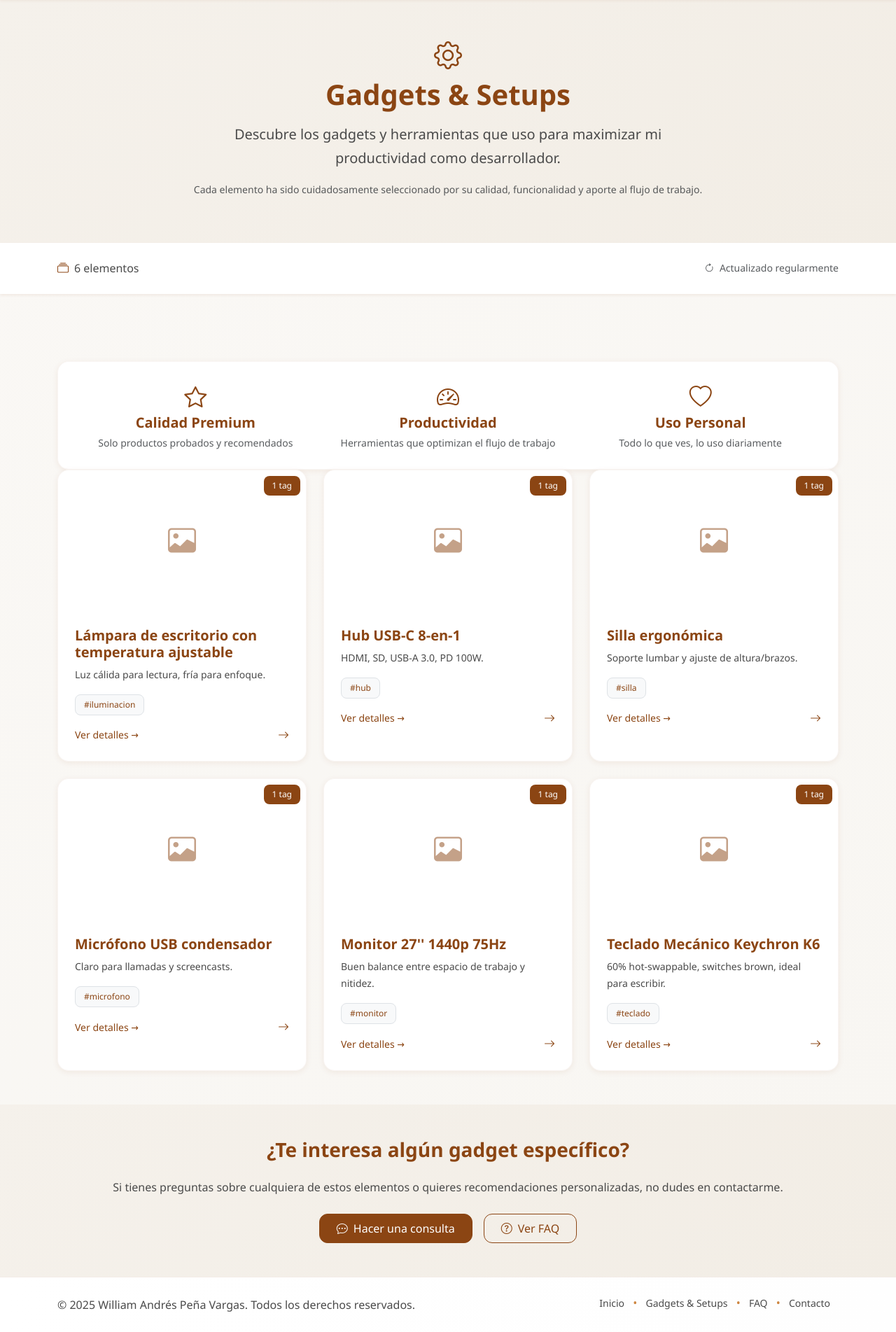
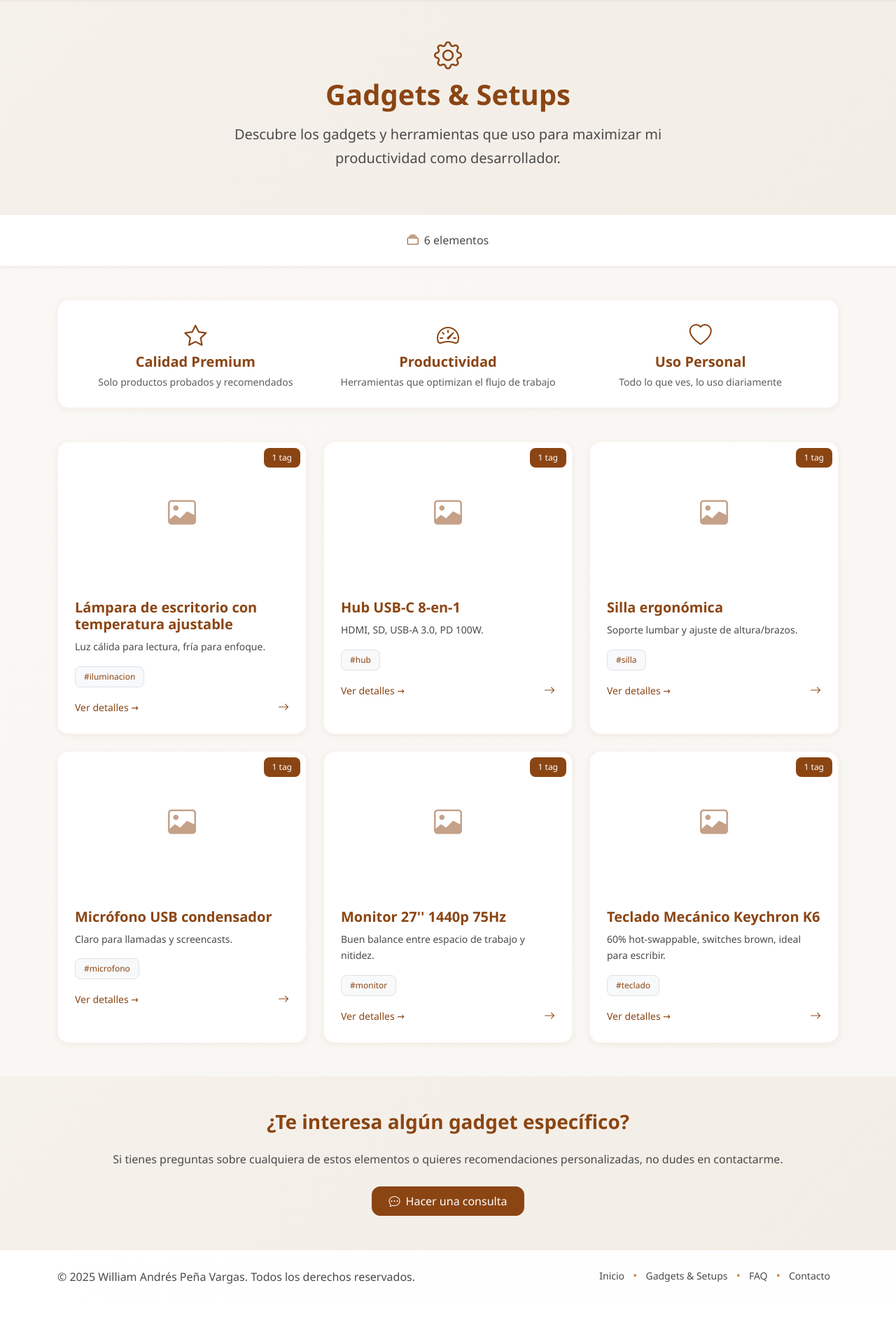
Before and after one commit to ZyFalo/Mi-Portafolio-Prod, a Django app: page /open/ in a window 1280 px wide. Shown: the part 72-1975 px from the top of the page at 70% size. After the commit the page ends 1906 px from the top, so only its background shows below. Run offline with Django 5.2, Linux system fonts and the light colour scheme; data comes from the database, SQL or seed files in the repository.

Commit message:
Actualizar texto de descripción y mejorar la presentación en la plantilla de gadgets y setups

```diff
--- a/templates/core/home.html
+++ b/templates/core/home.html
@@ -14,7 +14,7 @@
                     <br>
                     Peña Vargas
                 </h1>
-                <p class="text-main fs-5">Software Developer</p>
+                <p class="text-main fs-5">Desarrollador de Software</p>
                 <div class="mt-3 d-flex flex-wrap justify-content-center gap-2">
                     <span class="tech-badge">Django</span>
                     <span class="tech-badge">Python</span>
--- a/templates/openapp/open_list.html
+++ b/templates/openapp/open_list.html
@@ -11,7 +11,6 @@
                 <i class="bi bi-gear text-primary fs-1 mb-3"></i>
                 <h1 class="text-primary fw-bold mb-3">Gadgets & Setups</h1>
                 <p class="text-main fs-5">Descubre los gadgets y herramientas que uso para maximizar mi productividad como desarrollador.</p>
-                <p class="text-muted small">Cada elemento ha sido cuidadosamente seleccionado por su calidad, funcionalidad y aporte al flujo de trabajo.</p>
             </div>
         </div>
     </div>
@@ -21,20 +20,11 @@
 {% if items %}
 <section class="py-4 bg-white shadow-sm">
     <div class="container">
-        <div class="row align-items-center">
-            <div class="col-md-6">
-                <div class="d-flex align-items-center">
+        <div class="row justify-content-center">
+            <div class="col-auto">
+                <div class="d-flex align-items-center justify-content-center">
                     <i class="bi bi-collection text-primary me-2"></i>
                     <span class="text-main fw-medium">{{ items|length }} elemento{{ items|length|pluralize }}</span>
-                </div>
-            </div>
-            <div class="col-md-6 text-md-end">
-                <div class="d-flex flex-wrap justify-content-md-end gap-2 mt-2 mt-md-0">
-                    <!-- Aquí se pueden agregar filtros por categorías en el futuro -->
-                    <small class="text-muted">
-                        <i class="bi bi-arrow-clockwise me-1"></i>
-                        Actualizado regularmente
-                    </small>
                 </div>
             </div>
         </div>
@@ -47,7 +37,7 @@
     <div class="container">
 
         <!-- Información adicional -->
-        <div class="row mt-5">
+        <div class="row mb-5">
             <div class="col-12">
                 <div class="card-custom p-4 text-center">
                     <div class="row g-3">
@@ -156,9 +146,6 @@
             <a href="/contactame/" class="btn btn-primary">
                 <i class="bi bi-chat-dots me-2"></i>Hacer una consulta
             </a>
-            <a href="/fyq/" class="btn btn-outline-primary">
-                <i class="bi bi-question-circle me-2"></i>Ver FAQ
-            </a>
         </div>
     </div>
 </section>
```
